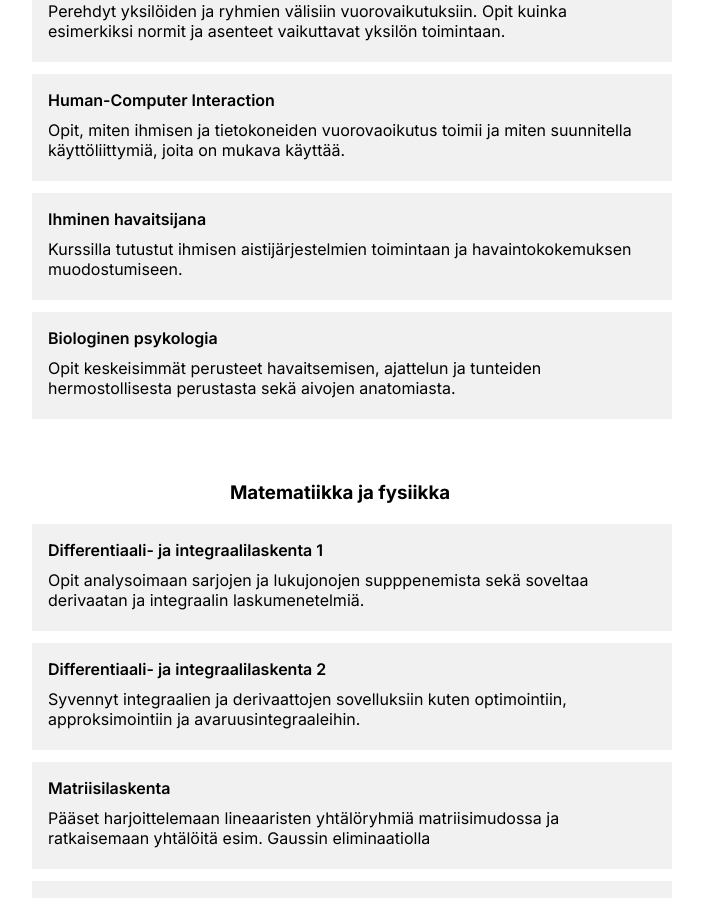
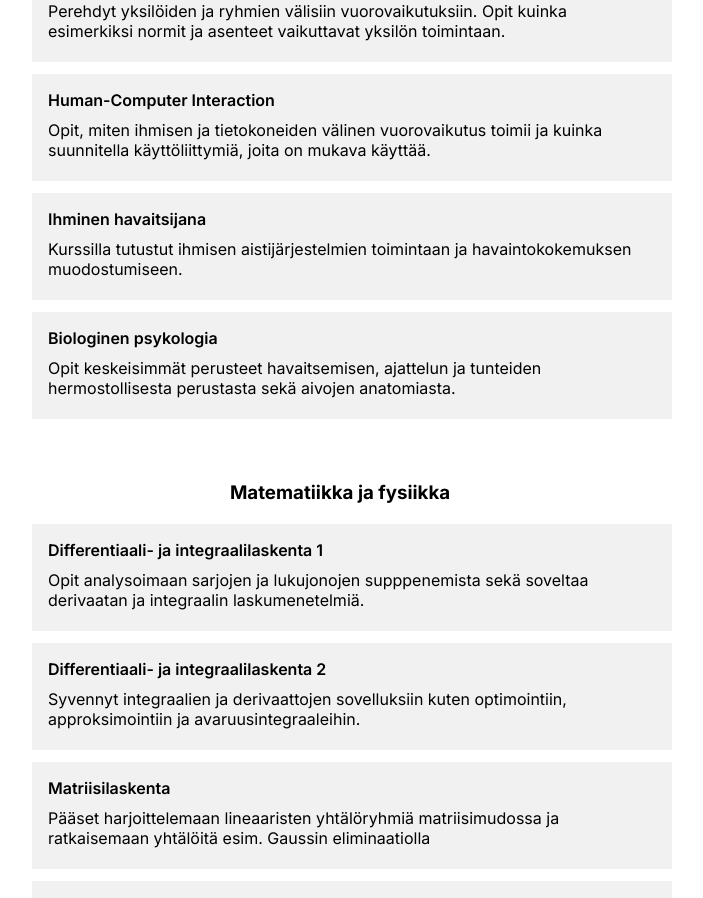
Before and after one commit to vetskup/VJPlopputyo, a React (Vite) app: page /courses in a window 1280 px wide. Shown: the part 2280-3178 px from the top of the page, without its empty margins (300-1003 px from the left). Built offline with nearby package versions, Linux system fonts and the light colour scheme.

Commit message:
Kirjoitusvirheitä korjattu kurssidatasta

```diff
--- a/src/data/courseData.js
+++ b/src/data/courseData.js
@@ -1,7 +1,7 @@
 export const studyProgramList = [
     { id: 'teknillinenPsykologia',
       name: 'Teknillinen psykologia',
-      description: "Teknillisen psykologian opinnot yhdistävät ainutlaatuisella tavalla ihmistieteitä ja tekniikkaa, keskittyen siihen, miten ihminen toimii vuorovaikutuksessa teknologian, järjestelmien ja ympäristön kanssa. Opinnoissa korostuu poikkitieteisyys ja käytännön sovellettavuus, ja opiskelijalle avautuu mahdollisuus rakentaa täysin omanlainen polku painottuen esimerkiksi tietotekniikkaan, neurotieteisiin tai laiteiden suunnitteluun.",
+      description: "Teknillisen psykologian opinnot yhdistävät ainutlaatuisella tavalla ihmistieteet ja tekniikan, keskittyen siihen, miten ihminen toimii vuorovaikutuksessa teknologian, järjestelmien ja ympäristön kanssa. Opinnoissa korostuvat poikkitieteisyys ja käytännön sovellettavuus, ja opiskelijalle avautuu mahdollisuus rakentaa täysin omanlaisensa opintopolku. Kandidaatin tutkinnon jälkeen opintoja voi jatkaa maisterivaiheessa muun muassa neurotieteiden tai tietotekniikan aloilla.  ",
       lisätietoa: "https://www.aalto.fi/fi/koulutustarjonta/teknillinen-psykologia-tekniikan-kandidaatti-ja-diplomi-insinoori",
       kaikkiKurssit: "https://www.aalto.fi/fi/ohjelmat/teknistieteellinen-kandidaattiohjelma/opetussuunnitelma-2024-2026#24-teknillinen-psykologia",
       opintopolku: "https://opintopolku.fi/konfo/fi/hakukohde/1.2.246.562.20.00000000000000056128/valintaperuste"
@@ -171,7 +171,7 @@ export const studyProgramList = [
   {
       id: 'info4',
       title: 'Human-Computer Interaction',
-      description: 'Opit, miten ihmisen ja tietokoneiden vuorovaoikutus 		toimii ja miten suunnitella käyttöliittymiä, joita on 			mukava käyttää.',
+      description: 'Opit, miten ihmisen ja tietokoneiden välinen vuorovaikutus toimii ja kuinka suunnitella käyttöliittymiä, joita on mukava käyttää.',
       category: 'Ihminen ja vuorovaikutus',
       relevantPrograms: ['informaatioverkostot', 'teknillinenPsykologia', 	'tietotekniikka']
   },
```
